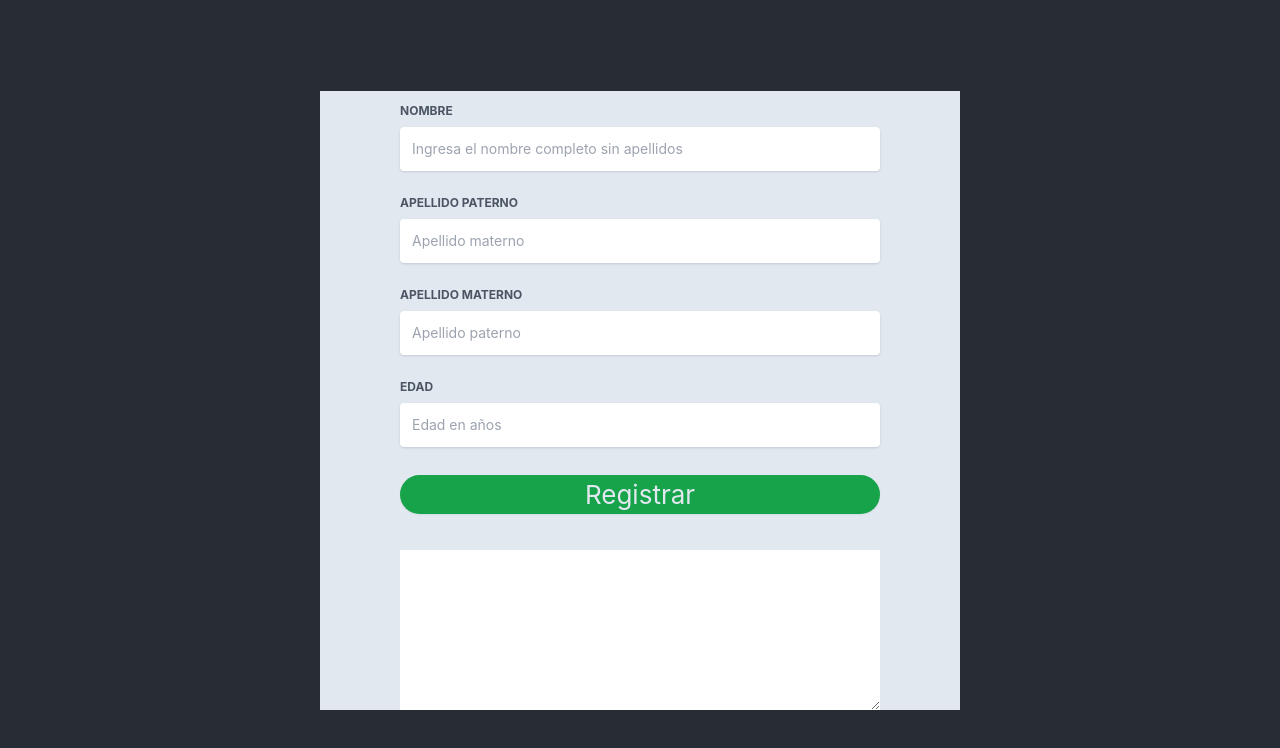
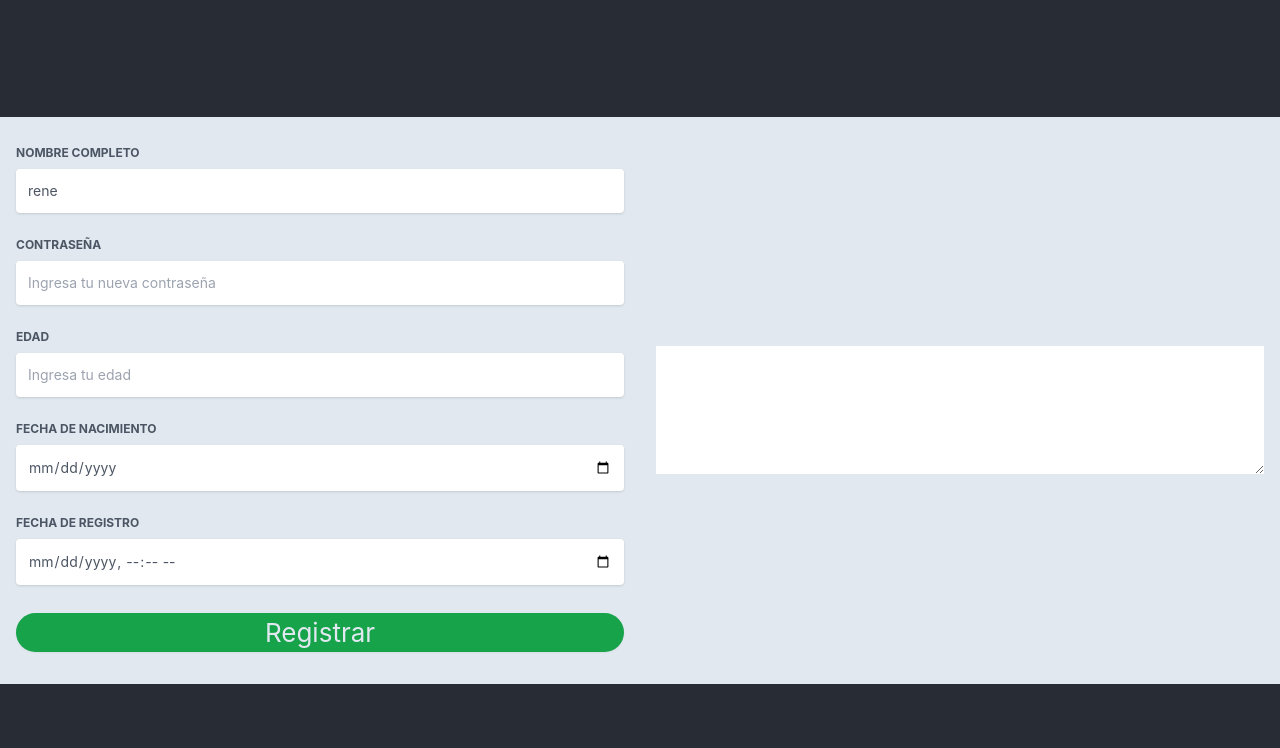
Before and after one commit to developercrown/practicas-react-2022, a React (Create React App) app: page / in a window 1280 px wide. Shown: the top 748 px of the page. Built offline with nearby package versions, Linux system fonts and the light colour scheme.

Commit message:
first version input component

```diff
--- /dev/null
+++ b/src/components/form/Input.tsx
@@ -0,0 +1,148 @@
+import React from 'react';
+import InputTypes from './enums/InputTypes';
+import InputProperties from './interfaces/InputProperties';
+
+const createDefaultObjectValue = (value: any): any => {
+    return {
+        value
+    }
+}
+
+const validateRuleObject = (source: any, column: string, type: string, defaultValue: any = null): any => {
+    if (source && source.hasOwnProperty(column)) {
+        if (typeof source[column] === type) {
+            return createDefaultObjectValue(source[column])
+        }
+        return source[column]
+    }
+    return defaultValue
+}
+
+const Input = (props: any) => {
+    const {
+        disabled,
+        formState,
+        label,
+        name,
+        placeholder,
+        register,
+        rules,
+        type,
+        value
+    }: InputProperties = props;
+
+
+    const { errors } = formState;
+
+    const inputType: string = InputTypes[type] ? InputTypes[type] : InputTypes['text'];
+
+    console.log('test', name, InputTypes[type]);
+
+    const outputCfg: any = {};
+
+    if (type === InputTypes.number) {
+        outputCfg["valueAsNumber"] = true;
+    }
+
+    if (type === InputTypes.date) {
+        outputCfg["valueADate"] = true;
+    }
+
+    const inputRules: any = {};
+
+    if(rules){
+        if (rules.hasOwnProperty('required')) {
+            inputRules["required"] = validateRuleObject(rules, 'required', 'boolean', false);
+        }
+
+        if (rules.hasOwnProperty('min')) {
+            inputRules["min"] = validateRuleObject(rules, 'min', 'number');
+        }
+
+        if (rules.hasOwnProperty('max')) {
+            inputRules["max"] = validateRuleObject(rules, 'max', 'number');
+        }
+
+        if (rules.hasOwnProperty('minLength')) {
+            inputRules["minLength"] = validateRuleObject(rules, 'minLength', 'number');
+        }
+
+        if (rules.hasOwnProperty('maxLength')) {
+            inputRules["maxLength"] = validateRuleObject(rules, 'maxLength', 'number');
+        }
+
+        if (rules.hasOwnProperty('pattern')) {
+            inputRules["pattern"] = validateRuleObject(rules, 'pattern', 'string');
+        }
+    }
+
+    const configRegister = {
+        disabled,
+        ...inputRules,
+        ...outputCfg,
+        value: value ? value : '',
+    }
+
+    return <div className="flex flex-col w-full text-left my-3">
+        <label
+            className="block uppercase text-gray-600 text-xs font-bold mb-2"
+            htmlFor={name}
+        >
+            {label} {errors[name]?.type === 'required' && <span className="text-red-500 text-sm text-right">*</span>}
+        </label>
+        <input
+            type={inputType}
+            className={[
+                "border-0 px-3 py-3 placeholder-blueGray-300 text-gray-600 bg-white rounded text-sm shadow focus:outline-none focus:ring w-full ease-linear transition-all duration-150",
+                disabled ? "opacity-50" : ""
+            ].join(" ")}
+            placeholder={placeholder}
+            {
+            ...register(
+                name,
+                configRegister
+            )
+            }
+        />
+        {errors[name]?.type === 'required' && <span className="text-red-500 text-sm text-right w-full mt-2">{rules?.required?.message ? rules.required.message : "Este campo es requerido"}.</span>}
+        {errors[name]?.type === 'min' && <span className="text-red-500 text-sm text-right w-full mt-2">{rules?.min?.message ? rules.min.message : `El valor minimo permitido es ${rules.min.value}`}.</span>}
+        {errors[name]?.type === 'max' && <span className="text-red-500 text-sm text-right w-full mt-2">{rules?.max?.message ? rules.max.message : `El valor máximo permitido es ${rules.max.value}`}.</span>}
+        {errors[name]?.type === 'minLength' && <span className="text-red-500 text-sm text-right w-full mt-2">{rules?.minLength?.message ? rules.minLength.message : "No cumple la longitud minima requerida para este campo"}.</span>}
+        {errors[name]?.type === 'maxLength' && <span className="text-red-500 text-sm text-right w-full mt-2">{rules?.maxLength?.message ? rules.maxLength.message : `El numero máximo de caracteres debe ser de ${rules?.maxLength?.value}`}.</span>}
+        {errors[name]?.type === 'pattern' && <span className="text-red-500 text-sm text-right w-full mt-2">{rules?.pattern?.message ? rules.pattern.message : "El valor ingresado no es valido, verifiquelo por favor"}.</span>}
+    </div>
+}
+
+const InputPassword = (props: any) => {
+    //TODO: add icon to toggle
+    return <Input type="password" {...props}/>
+}
+
+const InputText = (props: any) => {
+    return <Input type="text" {...props}/>
+}
+
+const InputNumber = (props: any) => {
+    return <Input type="number" {...props}/>
+}
+
+const InputDate = (props: any) => {
+    return <Input type="date" {...props}/>
+}
+
+const InputDatetime = (props: any) => {
+    return <Input type="datetime-local" {...props}/>
+}
+
+//TODO: input year, month, email, color, telephone, url, time
+
+export {
+    Input,
+    InputText,
+    InputPassword,
+    InputNumber,
+    InputDate,
+    InputDatetime
+}
+
+export default Input;
--- /dev/null
+++ b/src/components/form/enums/InputTypes.tsx
@@ -0,0 +1,17 @@
+enum InputTypes {
+    text = "text",
+    number = "number",
+    color = "color",
+    date = "date",
+    "datetime-local" = "datetime-local",
+    email = "email",
+    month = "month",
+    password = "password",
+    search = "search",
+    tel = "tel",
+    time = "time",
+    url = "url",
+    week = "week"
+}
+
+export default InputTypes;
--- /dev/null
+++ b/src/components/form/interfaces/InputComponentProps.tsx
@@ -0,0 +1,13 @@
+import InputTypes from '../enums/InputTypes';
+import RulesObject from './RulesObject';
+
+interface InputComponentProps {
+    name?: string
+    label?: string
+    placeholder?: string
+    rules?: RulesObject
+    type?: InputTypes
+    value?: any
+}
+
+export default InputComponentProps
--- /dev/null
+++ b/src/components/form/interfaces/InputProperties.tsx
@@ -0,0 +1,17 @@
+import { UseFormRegister } from "react-hook-form";
+import InputTypes from "../enums/InputTypes";
+
+interface InputProperties {
+    disabled: boolean,
+    formState: any,
+    label: string,
+    name: string,
+    placeholder: string,
+    required: boolean,
+    register: UseFormRegister<any>,
+    rules: any,
+    type: InputTypes,
+    value: any,
+};
+
+export default InputProperties;
--- a/src/index.tsx
+++ b/src/index.tsx
@@ -8,9 +8,9 @@ const root = ReactDOM.createRoot(
   document.getElementById('root') as HTMLElement
 );
 root.render(
-  <React.StrictMode>
+  // <React.StrictMode>
     <App />
-  </React.StrictMode>
+  // </React.StrictMode>
 );
 
 // If you want to start measuring performance in your app, pass a function
--- a/src/modules/ReactHookFormPractice.tsx
+++ b/src/modules/ReactHookFormPractice.tsx
@@ -1,93 +1,10 @@
-import React, { useState } from 'react';
-import { useForm, UseFormRegister } from 'react-hook-form';
-
-enum InputTypes {
-    "text",
-    "number",
-    "color",
-    "date",
-    "datetime",
-    "email",
-    "month",
-    "password",
-    "search",
-    "tel", //Create special component
-    "time",
-    "url",
-    "week"
-}
-
-const Input = (props: any) => {
-    const {
-        formState,
-        label,
-        name,
-        placeholder,
-        register,
-        rules,
-        type
-    }:
-    {
-        formState: any,
-        label: string,
-        name: string,
-        placeholder: string,
-        required: boolean,
-        register: UseFormRegister<any>,
-        rules: any,
-        type: InputTypes
-    } = props;
-
-    const { errors } = formState;
-
-    const inputType = InputTypes[type] ? InputTypes[type] : InputTypes[0];
-
-    const outputCfg: any = {};
-
-    if(type===InputTypes.number){
-        outputCfg["valueAsNumber"] = true;
-    }
+import React, { /*useEffect,*/ useState } from 'react';
+import { useForm } from 'react-hook-form';
+import InputTypes from '../components/form/enums/InputTypes';
+import Input, { InputDate, InputDatetime, InputNumber, InputPassword, InputText } from '../components/form/Input';
+import InputComponentProps from '../components/form/interfaces/InputComponentProps';
 
 
-    const configRegister = {
-        required: rules && rules.required,
-        min: rules && rules.min,
-        max: rules && rules.max,
-        minLength:  rules?.minLength,
-        maxLength: rules && rules.maxLength,
-        pattern: rules && rules.pattern,
-        ...outputCfg
-    }
-
-    console.log("config register", configRegister);
-
-
-    return <div className="flex flex-col w-full text-left my-3">
-        <label
-            className="block uppercase text-gray-600 text-xs font-bold mb-2"
-            htmlFor={name}
-        >
-            {label} {errors[name]?.type === 'required' && <span className="text-red-500 text-sm text-right">*</span>}
-        </label>
-        <input
-            type={inputType}
-            className="border-0 px-3 py-3 placeholder-blueGray-300 text-gray-600 bg-white rounded text-sm shadow focus:outline-none focus:ring w-full ease-linear transition-all duration-150"
-            placeholder={placeholder}
-            {
-                ...register(
-                    name,
-                    configRegister
-                )
-            }
-        />
-        { errors[name]?.type === 'required' && <span className="text-red-500 text-sm text-right w-full mt-2">{rules?.required?.message ? rules.required.message : "Este campo es requerido"}.</span> }
-        { errors[name]?.type === 'min' && <span className="text-red-500 text-sm text-right w-full mt-2">{rules?.min?.message ? rules.min.message : "Debe cumplir el valor numérico minimo admitido para este campo"}.</span> }
-        { errors[name]?.type === 'max' && <span className="text-red-500 text-sm text-right w-full mt-2">{rules?.max?.message ? rules.max.message : "Debe cumplir el valor numerico máximo admitido para este campo"}.</span> }
-        { errors[name]?.type === 'minLength' && <span className="text-red-500 text-sm text-right w-full mt-2">{rules?.minLength?.message ? rules.minLength.message : "No cumple la longitud minima requerida para este campo"}.</span> }
-        { errors[name]?.type === 'maxLength' && <span className="text-red-500 text-sm text-right w-full mt-2">{rules?.maxLength?.message ? rules.maxLength.message : "No cumple la longitud maxima permitida para este campo"}.</span> }
-        { errors[name]?.type === 'pattern' && <span className="text-red-500 text-sm text-right w-full mt-2">{rules?.pattern?.message ? rules.pattern.message : "El valor ingresado no es valido, verifiquelo por favor"}.</span> }
-    </div>
-}
 
 const Submit = (props: any) => {
     const { disabled, label }: { disabled: boolean, label: string } = props;
@@ -96,9 +13,15 @@ const Submit = (props: any) => {
 
 const ReactHookFormPractice = (props: any) => {
     const [results, setResults] = useState('');
-    const { register, handleSubmit, formState } = useForm();
+    const { formState, handleSubmit, register, /*setFocus, setValue*/ } = useForm<any>({
+        defaultValues: {
+            nombre: 'rene',
+            app: 'corona',
+            apm: 'valdes'
+        }
+    });
 
-    const formObject = [
+    const formObject: Array<InputComponentProps> = [
         {
             name: 'nombre',
             label: 'Nombre',
@@ -108,10 +31,8 @@ const ReactHookFormPractice = (props: any) => {
                     value: true,
                     message: "El nombre es obligatorio"
                 },
-                minLenght: {
-                    value: 10,
-                    message: "La longitud minima para este campo es de 10 caracteres.",
-                }
+                maxLength: 10,
+                minLength: 3
             }
         },
         {
@@ -123,12 +44,29 @@ const ReactHookFormPractice = (props: any) => {
             name: 'apm',
             label: 'Apellido materno',
             placeholder: 'Apellido paterno',
+            rules: {
+                required: true,
+                maxLength: {
+                    value: 10,
+                    message: "La longitud maxima permitida para este campo es de 10 caracteres.",
+                },
+                minLength: {
+                    value: 3,
+                    message: "La longitud minima permitida para este campo es de 3 caracteres.",
+                }
+            }
         },
         {
             name: 'edad',
             label: 'Edad',
             placeholder: 'Edad en años',
-            type: InputTypes.number
+            type: InputTypes.number,
+            value: 33,
+            rules: {
+                required: true,
+                maxLength: 10,
+                minLength: 2
+            }
         }
     ]
 
@@ -138,13 +76,20 @@ const ReactHookFormPractice = (props: any) => {
         setResults(tmp)
     }
 
+    // useEffect(() => {
+    //     setTimeout(() => {
+    //         setValue('nombre', 'ranaman')
+    //         setFocus('nombre')
+    //     }, 500);
+    // }, [])
+
     // console.log(watch("nombre"), errors)
 
-    return <div className="flex flex-col justify-start items-center w-2/4" style={{backgroundColor: "#e1e8f0"}}>
-        <form className="flex flex-col w-3/4" onSubmit={handleSubmit(enviarDatos)}>
+    return <div className="flex flex-row justify-start items-center w-full" style={{ backgroundColor: "#e1e8f0" }}>
+        <form className="flex flex-col w-2/4 p-4" onSubmit={handleSubmit(enviarDatos)}>
 
-            {
-                formObject.map((item, key) =>
+            {/* {
+                formObject.map((item: InputComponentProps, key: number) =>
                     <Input
                         formState={formState}
                         key={key}
@@ -154,13 +99,53 @@ const ReactHookFormPractice = (props: any) => {
                         register={register}
                         rules={item.rules}
                         type={item.type}
-                        />
+                        value={item.value}
+                    />
                 )
-            }
+            } */}
+
+            <InputText
+                formState={formState}
+                label="Nombre completo"
+                name="nombre"
+                placeholder="Ingresa tu nombre sin apellidos"
+                register={register}
+                rules={{ required: true }} />
+
+            <InputPassword
+                formState={formState}
+                label="Contraseña"
+                name="password"
+                placeholder="Ingresa tu nueva contraseña"
+                register={register}
+                rules={{ required: true }} />
+
+            <InputNumber
+                formState={formState}
+                label="Edad"
+                name="edad"
+                placeholder="Ingresa tu edad"
+                register={register}
+                rules={{ required: true }} />
+
+            <InputDate
+                formState={formState}
+                label="Fecha de nacimiento"
+                name="fnacimiento"
+                placeholder="Ingresa tu fecha de nacimiento"
+                register={register}
+                rules={{ required: true }} />
+
+            <InputDatetime
+                formState={formState}
+                label="Fecha de registro"
+                name="fregistro"
+                placeholder="Ingresa tu fecha de registro con hora"
+                register={register} />
 
             <Submit label="Registrar" />
         </form>
-        <div className="w-3/4 h-40 bg-slate-800 mt-5">
+        <div className="w-2/4 h-40 mt-5 p-4">
             <textarea className="text-black p-2 text-sm w-full min-h-full" value={results} readOnly />
         </div>
     </div>
```
Also changed, not shown: src/components/form/interfaces/RulesObject.tsx (added, +10 -0 lines).
